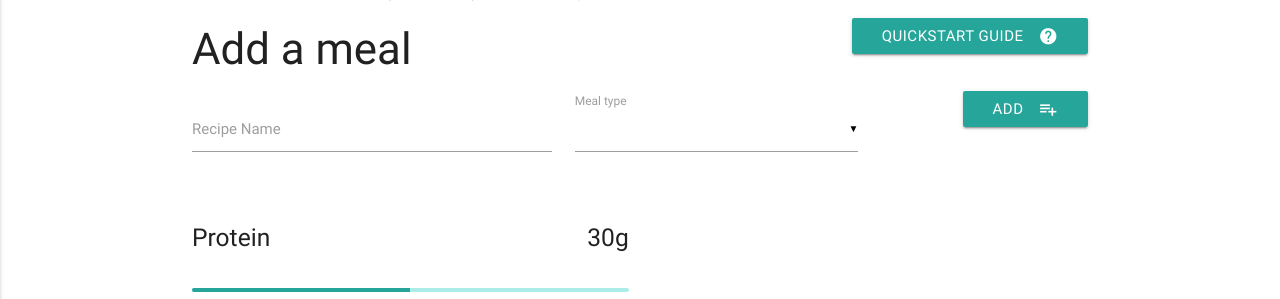
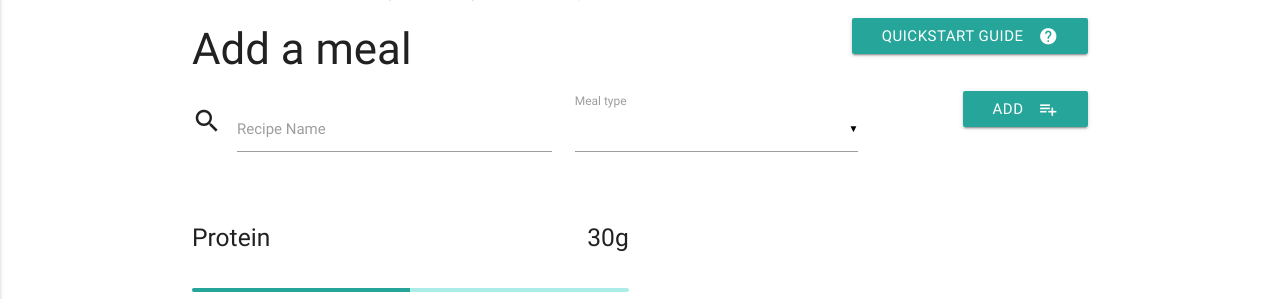
Before and after one commit to paulldev/milestone-project-3, a Flask app: page / in a window 1280 px wide. Shown: the part 171-470 px from the top of the page. Run offline with Flask 2, Linux system fonts and the light colour scheme; data that the repository does not hold is empty; some libraries are stand-ins or nearby versions.

Commit message:
Add search icon for recipe input

```diff
--- a/templates/index.html
+++ b/templates/index.html
@@ -10,6 +10,7 @@
     <form class="col s12">
         <div class="row">
             <div class="input-field col s5">
+                <i class="material-icons prefix">search</i>
                 <input id="recipe_name" type="text" class="validate">
                 <label for="recipe_name">Recipe Name</label>
             </div>
```
